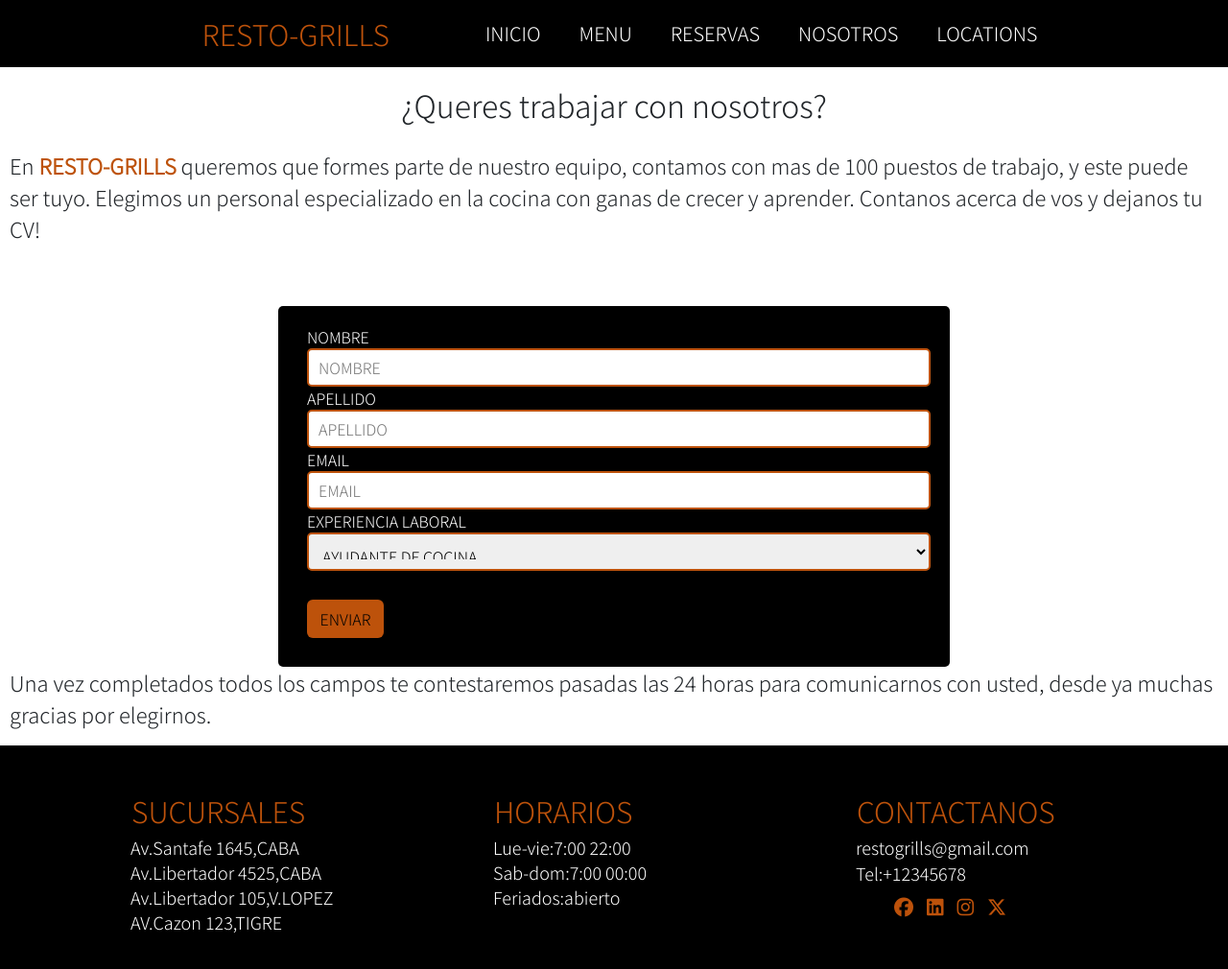
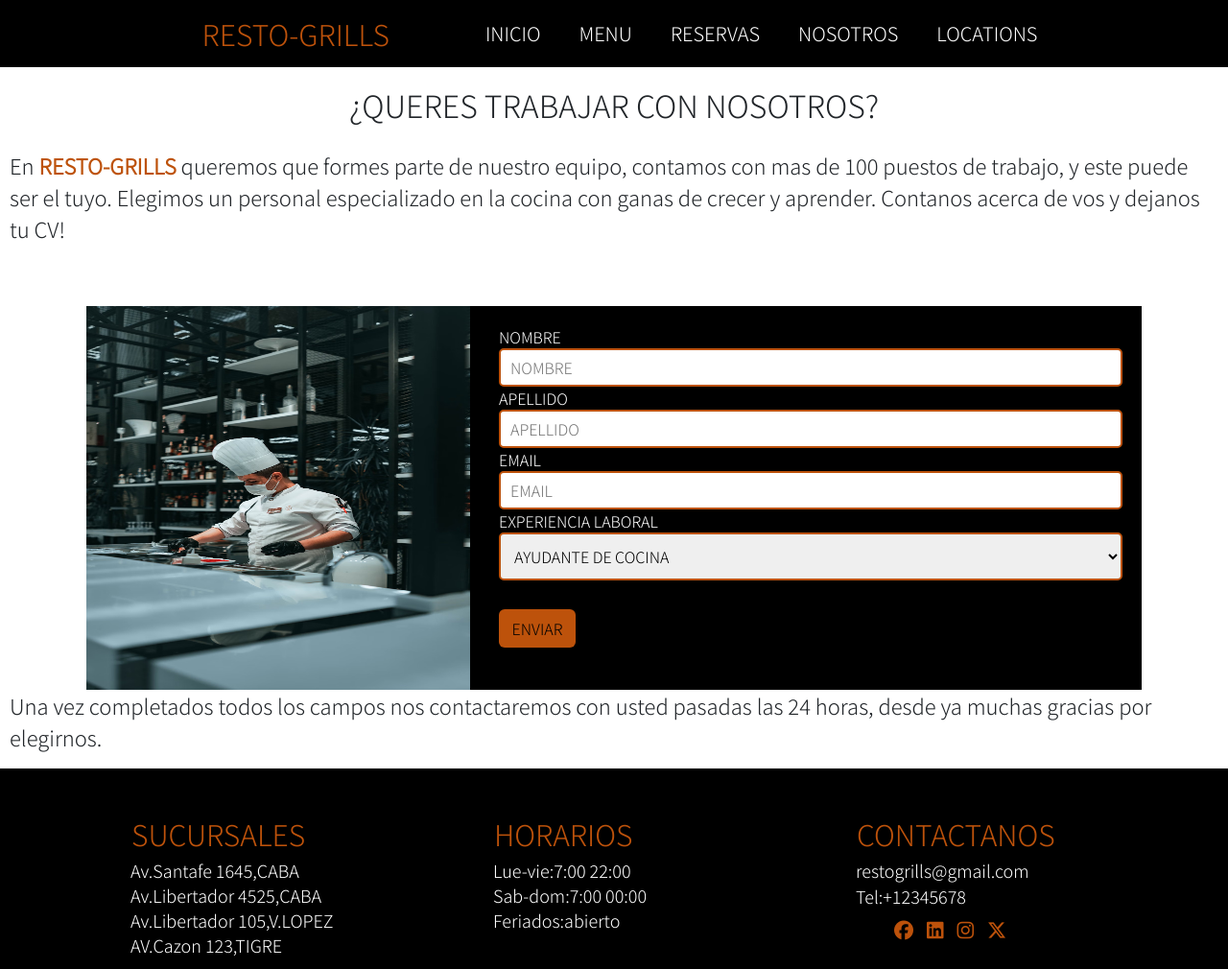
Before and after one commit to Rocio-Joaquin/PFJoaquin, a plain HTML site: page pages/nosotros.html in a window 1280 px wide. Shown: the top 1010 px of the page at 96% size. Drawn offline with nearby package versions, Linux system fonts and the light colour scheme.

Commit message:
termine nosotros.html

```diff
--- a/css/styles.css
+++ b/css/styles.css
@@ -69,7 +69,6 @@ img.d-block{
     grid-template-columns: repeat(3,400px);
     justify-content: space-around;
 }
-
 button.btn {
     background-color: rgb(189, 82, 11);
     border: none;
@@ -81,7 +80,6 @@ button.btn a{
     list-style: none;
     color: black;
 }
-
 .menu-opciones{
     display: flex;
 }
@@ -113,7 +111,6 @@ button.btn{
 .container img{
     width: 200px;
     height: 200px;
-
 }
 .cards img{
     width: 500px;
@@ -123,7 +120,6 @@ button.btn{
     font-size: 22px;
     color: rgb(189, 82, 11);
 }
-
 .titulo-decorado h2{
     margin-bottom: -22px;
 }
@@ -145,12 +141,17 @@ form{
     padding-bottom: 30px;
     background: black;
     width: 700px;
-    border-radius: 5px;
+    /*border-radius: 5px;*/
 }
 .formulario{
     display: flex;
     flex-direction: row;
-    justify-content: space-around;
+    justify-content: center;
+}
+.formulario img{
+    width: 400px;
+    height:400px;
+
 }
 input, select{
     padding: 10px;
@@ -159,6 +160,9 @@ input, select{
     width:650px;
     margin-top: 20px;
     height: 40px;
+}
+select{
+    height: 50px;
 }
 label{
     color: white;
--- a/pages/nosotros.html
+++ b/pages/nosotros.html
@@ -39,8 +39,8 @@
     <main>
             <!--inicio de section-->
             <section>
-                    <h2>¿Queres trabajar con nosotros?</h2>
-                        <p>En <strong>RESTO-GRILLS</strong> queremos que formes parte de nuestro equipo, contamos con mas de 100 puestos de trabajo, y este puede ser tuyo.
+                    <h2>¿QUERES TRABAJAR CON NOSOTROS?</h2>
+                        <p>En <strong>RESTO-GRILLS</strong> queremos que formes parte de nuestro equipo, contamos con mas de 100 puestos de trabajo, y este puede ser el tuyo.
                         Elegimos un personal especializado en la cocina con ganas de crecer y aprender.
                         Contanos acerca de vos y dejanos tu CV!</p>
                         <br><br>
@@ -51,6 +51,7 @@
                 <section>
                     <!--inicio de div-->
                     <div class="formulario">
+                        <img src="../img/trabajo.jpg">
                         <!--inicio de formulario-->
                         <form method="post">
                                     <label for="nombre">NOMBRE</label>
@@ -79,10 +80,7 @@
 
     <!--inicio aside-->
     <aside>
-        <p>Una vez completados todos los campos te contestaremos pasadas las 24 horas para comunicarnos con usted, desde ya muchas gracias por elegirnos.
-
-
-        </p>
+        <p>Una vez completados todos los campos nos contactaremos con usted pasadas las 24 horas, desde ya muchas gracias por elegirnos.</p>
     </aside>
     <!--fin aside-->
 
```
Also changed, not shown: img/trabajo.jpg (added).
